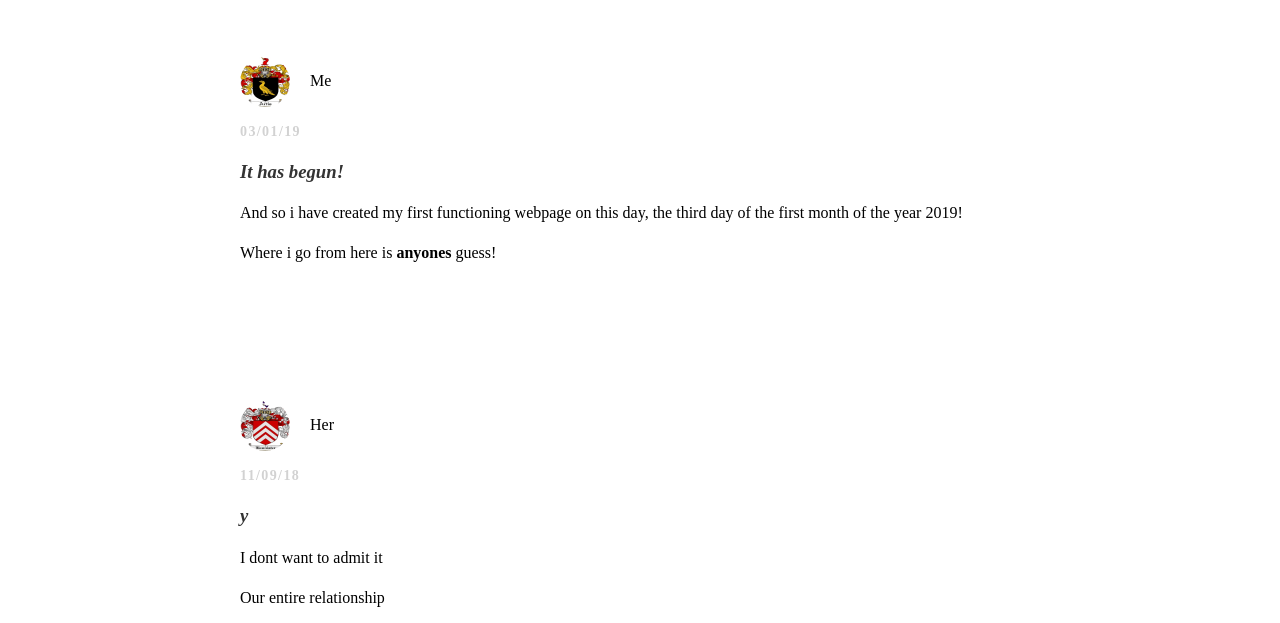
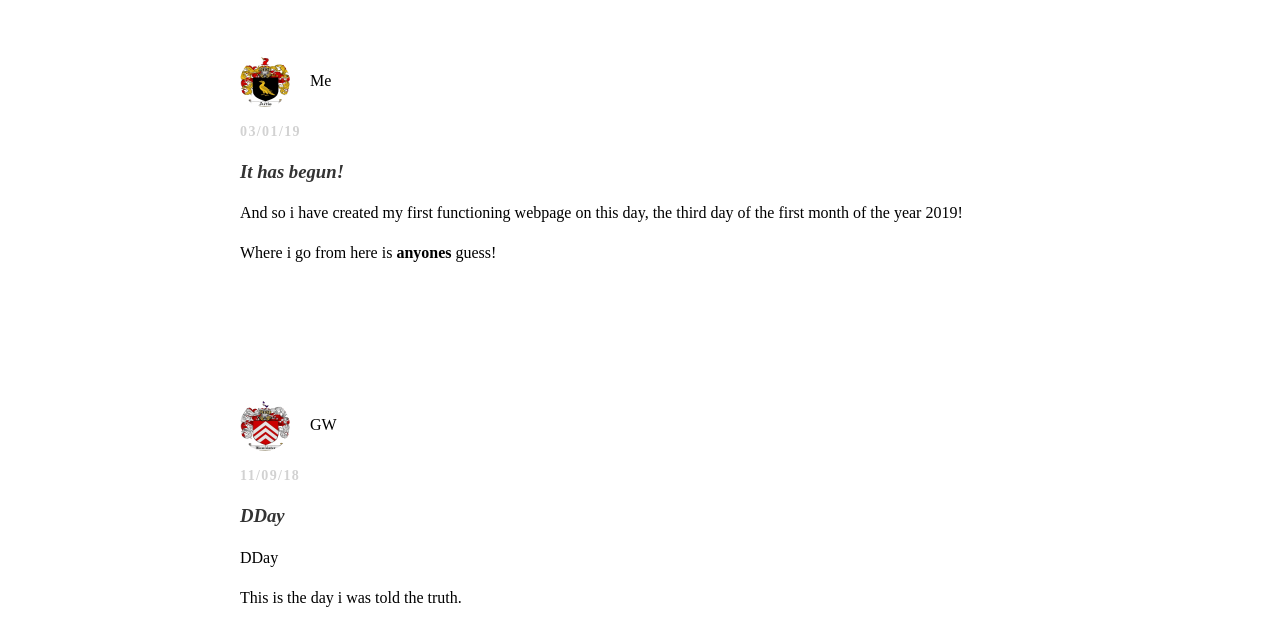
Before and after one commit to tommy73392/.github.io, a plain HTML site: page index.html in a window 1280 px wide. Shown: the part 161-784 px from the top of the page. Drawn offline with Linux system fonts and the light colour scheme.

Commit message:
Update index.html

```diff
--- a/index.html
+++ b/index.html
@@ -32,17 +32,19 @@
        </div>
      </div>
      </div>
+
 </div>  <div id='content'>
    <div class='post-container'>
      <div class='post'>
       <div class='post-author'>
         <img src='her.gif'>
-        <span>Her</span>
+        <span>GW</span>
       <p class='post-date'>11/09/18</p>
-      <h3 class='post-title'><em>y</em></h3>
+      <h3 class='post-title'><em>DDay</em></h3>
        <div class='post-content'>
-        <p>I dont want to admit it</p>
-        <p>Our entire relationship </p>
+        <p>DDay</p>
+        <p>This is the day i was told the truth.</p>
+         <p>After how many months things become clearer, if not easier.</p>
        </div>
      </div>
      </div>
```
